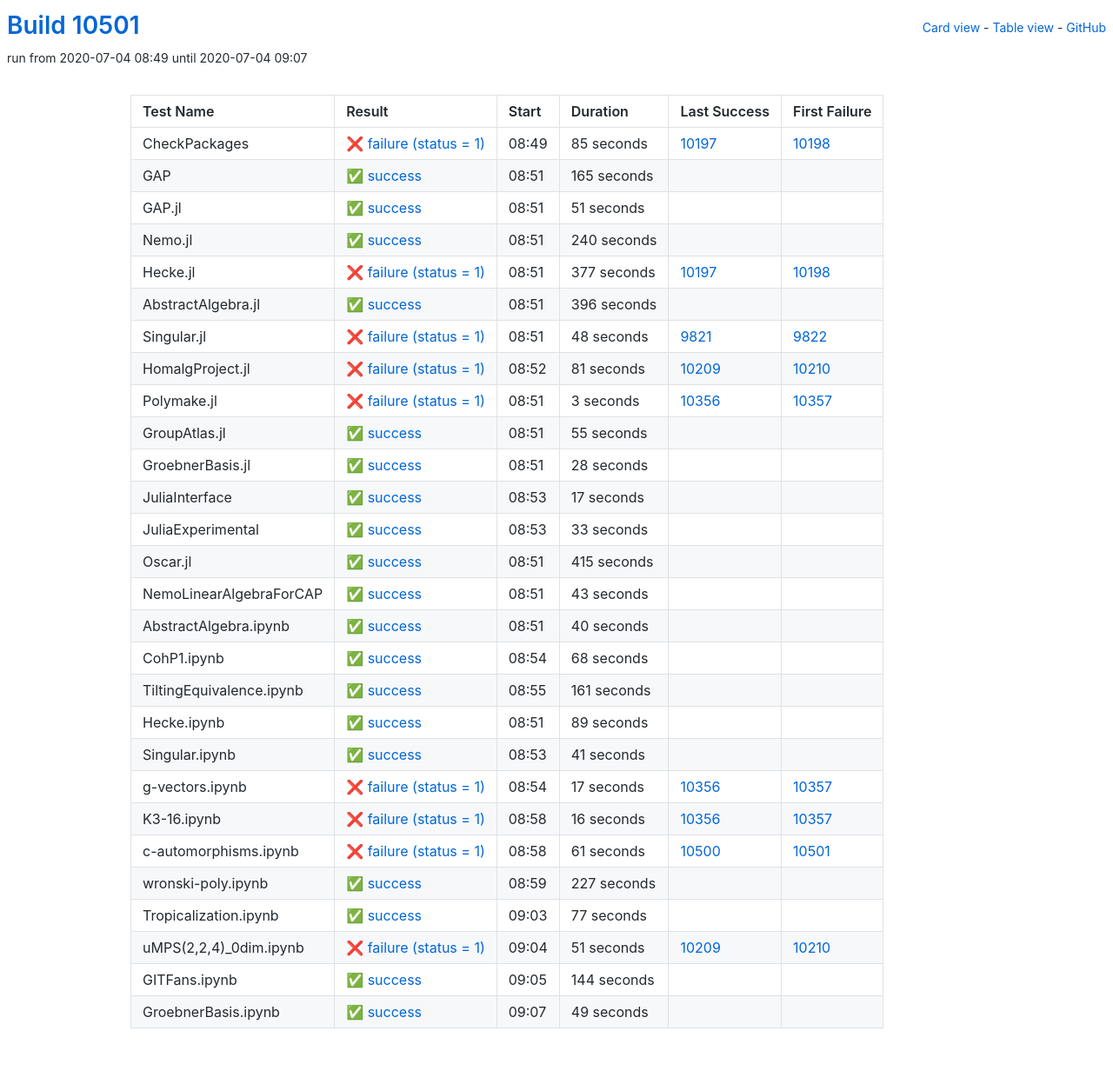
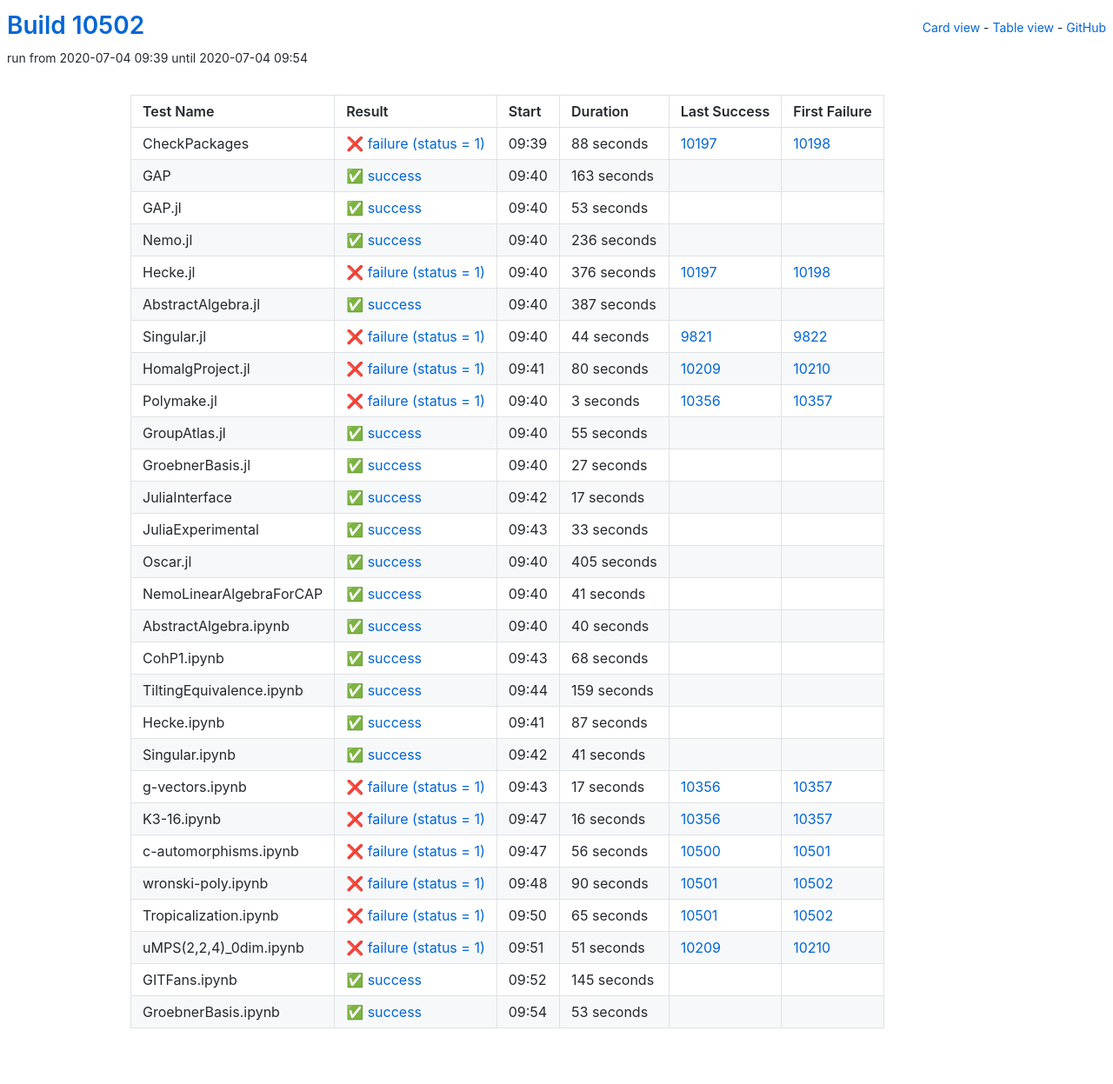
Before and after one commit to oscar-system/oscar-ci-status, a Jekyll site: the page built from table.html, in a window 1280 px wide. Shown: the whole page at 87% size. Built offline with Jekyll 4.4.1, drawn with Linux system fonts in a browser that asks for light colours.

Commit message:
Build #10502

```diff
--- a/_data/ci.yml
+++ b/_data/ci.yml
@@ -1,6 +1,6 @@
 ---
-build: 10501
-build_url: https://oscarci.mathematik.uni-kl.de/job/oscar/10501/
+build: 10502
+build_url: https://oscarci.mathematik.uni-kl.de/job/oscar/10502/
 job: oscar
 organization: oscar-system
 repo: oscar-ci-status
@@ -8,104 +8,104 @@
 tests:
 - name: CheckPackages
   id: checkpackages
-  log: https://oscarci.mathematik.uni-kl.de/job/oscar/10501/artifact/logs/build-10501/CheckPackages.log
-  start: 2020-07-04 08:49
+  log: https://oscarci.mathematik.uni-kl.de/job/oscar/10502/artifact/logs/build-10502/CheckPackages.log
+  start: 2020-07-04 09:39
   success: false
   exitcode: 1
   status: failure
-  duration: 85
+  duration: 88
   last_success: 10197
   last_success_url: https://oscarci.mathematik.uni-kl.de/job/oscar/10197/
   first_failure: 10198
   first_failure_url: https://oscarci.mathematik.uni-kl.de/job/oscar/10198/
 - name: GAP
   id: gap
-  log: https://oscarci.mathematik.uni-kl.de/job/oscar/10501/artifact/logs/build-10501/GAP.log
-  start: 2020-07-04 08:51
+  log: https://oscarci.mathematik.uni-kl.de/job/oscar/10502/artifact/logs/build-10502/GAP.log
+  start: 2020-07-04 09:40
   success: true
   exitcode: 0
   status: success
-  duration: 165
+  duration: 163
   last_success: false
   last_success_url:
   first_failure: false
   first_failure_url:
 - name: GAP.jl
   id: gap-jl
-  log: https://oscarci.mathematik.uni-kl.de/job/oscar/10501/artifact/logs/build-10501/GAP.jl.log
-  start: 2020-07-04 08:51
+  log: https://oscarci.mathematik.uni-kl.de/job/oscar/10502/artifact/logs/build-10502/GAP.jl.log
+  start: 2020-07-04 09:40
   success: true
   exitcode: 0
   status: success
-  duration: 51
+  duration: 53
   last_success: false
   last_success_url:
   first_failure: false
   first_failure_url:
 - name: Nemo.jl
   id: nemo-jl
-  log: https://oscarci.mathematik.uni-kl.de/job/oscar/10501/artifact/logs/build-10501/Nemo.jl.log
-  start: 2020-07-04 08:51
+  log: https://oscarci.mathematik.uni-kl.de/job/oscar/10502/artifact/logs/build-10502/Nemo.jl.log
+  start: 2020-07-04 09:40
   success: true
   exitcode: 0
   status: success
-  duration: 240
+  duration: 236
   last_success: false
   last_success_url:
   first_failure: false
   first_failure_url:
 - name: Hecke.jl
   id: hecke-jl
-  log: https://oscarci.mathematik.uni-kl.de/job/oscar/10501/artifact/logs/build-10501/Hecke.jl.log
-  start: 2020-07-04 08:51
+  log: https://oscarci.mathematik.uni-kl.de/job/oscar/10502/artifact/logs/build-10502/Hecke.jl.log
+  start: 2020-07-04 09:40
   success: false
   exitcode: 1
   status: failure
-  duration: 377
+  duration: 376
   last_success: 10197
   last_success_url: https://oscarci.mathematik.uni-kl.de/job/oscar/10197/
   first_failure: 10198
   first_failure_url: https://oscarci.mathematik.uni-kl.de/job/oscar/10198/
 - name: AbstractAlgebra.jl
   id: abstractalgebra-jl
-  log: https://oscarci.mathematik.uni-kl.de/job/oscar/10501/artifact/logs/build-10501/AbstractAlgebra.jl.log
-  start: 2020-07-04 08:51
+  log: https://oscarci.mathematik.uni-kl.de/job/oscar/10502/artifact/logs/build-10502/AbstractAlgebra.jl.log
+  start: 2020-07-04 09:40
   success: true
   exitcode: 0
   status: success
-  duration: 396
+  duration: 387
   last_success: false
   last_success_url:
   first_failure: false
   first_failure_url:
 - name: Singular.jl
   id: singular-jl
-  log: https://oscarci.mathematik.uni-kl.de/job/oscar/10501/artifact/logs/build-10501/Singular.jl.log
-  start: 2020-07-04 08:51
+  log: https://oscarci.mathematik.uni-kl.de/job/oscar/10502/artifact/logs/build-10502/Singular.jl.log
+  start: 2020-07-04 09:40
   success: false
   exitcode: 1
   status: failure
-  duration: 48
+  duration: 44
   last_success: 9821
   last_success_url: https://oscarci.mathematik.uni-kl.de/job/oscar/9821/
   first_failure: 9822
   first_failure_url: https://oscarci.mathematik.uni-kl.de/job/oscar/9822/
 - name: HomalgProject.jl
   id: homalgproject-jl
-  log: https://oscarci.mathematik.uni-kl.de/job/oscar/10501/artifact/logs/build-10501/HomalgProject.jl.log
-  start: 2020-07-04 08:52
+  log: https://oscarci.mathematik.uni-kl.de/job/oscar/10502/artifact/logs/build-10502/HomalgProject.jl.log
+  start: 2020-07-04 09:41
   success: false
   exitcode: 1
   status: failure
-  duration: 81
+  duration: 80
   last_success: 10209
   last_success_url: https://oscarci.mathematik.uni-kl.de/job/oscar/10209/
   first_failure: 10210
   first_failure_url: https://oscarci.mathematik.uni-kl.de/job/oscar/10210/
 - name: Polymake.jl
   id: polymake-jl
-  log: https://oscarci.mathematik.uni-kl.de/job/oscar/10501/artifact/logs/build-10501/Polymake.jl.log
-  start: 2020-07-04 08:51
+  log: https://oscarci.mathematik.uni-kl.de/job/oscar/10502/artifact/logs/build-10502/Polymake.jl.log
+  start: 2020-07-04 09:40
   success: false
   exitcode: 1
   status: failure
@@ -116,8 +116,8 @@
   first_failure_url: https://oscarci.mathematik.uni-kl.de/job/oscar/10357/
 - name: GroupAtlas.jl
   id: groupatlas-jl
-  log: https://oscarci.mathematik.uni-kl.de/job/oscar/10501/artifact/logs/build-10501/GroupAtlas.jl.log
-  start: 2020-07-04 08:51
+  log: https://oscarci.mathematik.uni-kl.de/job/oscar/10502/artifact/logs/build-10502/GroupAtlas.jl.log
+  start: 2020-07-04 09:40
   success: true
   exitcode: 0
   status: success
@@ -128,20 +128,20 @@
   first_failure_url:
 - name: GroebnerBasis.jl
   id: groebnerbasis-jl
-  log: https://oscarci.mathematik.uni-kl.de/job/oscar/10501/artifact/logs/build-10501/GroebnerBasis.jl.log
-  start: 2020-07-04 08:51
+  log: https://oscarci.mathematik.uni-kl.de/job/oscar/10502/artifact/logs/build-10502/GroebnerBasis.jl.log
+  start: 2020-07-04 09:40
   success: true
   exitcode: 0
   status: success
-  duration: 28
+  duration: 27
   last_success: false
   last_success_url:
   first_failure: false
   first_failure_url:
 - name: JuliaInterface
   id: juliainterface
-  log: https://oscarci.mathematik.uni-kl.de/job/oscar/10501/artifact/logs/build-10501/JuliaInterface.log
-  start: 2020-07-04 08:53
+  log: https://oscarci.mathematik.uni-kl.de/job/oscar/10502/artifact/logs/build-10502/JuliaInterface.log
+  start: 2020-07-04 09:42
   success: true
   exitcode: 0
   status: success
@@ -152,8 +152,8 @@
   first_failure_url:
 - name: JuliaExperimental
   id: juliaexperimental
-  log: https://oscarci.mathematik.uni-kl.de/job/oscar/10501/artifact/logs/build-10501/JuliaExperimental.log
-  start: 2020-07-04 08:53
+  log: https://oscarci.mathematik.uni-kl.de/job/oscar/10502/artifact/logs/build-10502/JuliaExperimental.log
+  start: 2020-07-04 09:43
   success: true
   exitcode: 0
   status: success
@@ -164,32 +164,32 @@
   first_failure_url:
 - name: Oscar.jl
   id: oscar-jl
-  log: https://oscarci.mathematik.uni-kl.de/job/oscar/10501/artifact/logs/build-10501/Oscar.jl.log
-  start: 2020-07-04 08:51
+  log: https://oscarci.mathematik.uni-kl.de/job/oscar/10502/artifact/logs/build-10502/Oscar.jl.log
+  start: 2020-07-04 09:40
   success: true
   exitcode: 0
   status: success
-  duration: 415
+  duration: 405
   last_success: false
   last_success_url:
   first_failure: false
   first_failure_url:
 - name: NemoLinearAlgebraForCAP
   id: nemolinearalgebraforcap
-  log: https://oscarci.mathematik.uni-kl.de/job/oscar/10501/artifact/logs/build-10501/NemoLinearAlgebraForCAP.log
-  start: 2020-07-04 08:51
+  log: https://oscarci.mathematik.uni-kl.de/job/oscar/10502/artifact/logs/build-10502/NemoLinearAlgebraForCAP.log
+  start: 2020-07-04 09:40
   success: true
   exitcode: 0
   status: success
-  duration: 43
+  duration: 41
   last_success: false
   last_success_url:
   first_failure: false
   first_failure_url:
 - name: AbstractAlgebra.ipynb
   id: abstractalgebra-ipynb
-  log: https://oscarci.mathematik.uni-kl.de/job/oscar/10501/artifact/logs/build-10501/AbstractAlgebra.ipynb.log
-  start: 2020-07-04 08:51
+  log: https://oscarci.mathematik.uni-kl.de/job/oscar/10502/artifact/logs/build-10502/AbstractAlgebra.ipynb.log
+  start: 2020-07-04 09:40
   success: true
   exitcode: 0
   status: success
@@ -200,8 +200,8 @@
   first_failure_url:
 - name: CohP1.ipynb
   id: cohp1-ipynb
-  log: https://oscarci.mathematik.uni-kl.de/job/oscar/10501/artifact/logs/build-10501/CohP1.ipynb.log
-  start: 2020-07-04 08:54
+  log: https://oscarci.mathematik.uni-kl.de/job/oscar/10502/artifact/logs/build-10502/CohP1.ipynb.log
+  start: 2020-07-04 09:43
   success: true
   exitcode: 0
   status: success
@@ -212,32 +212,32 @@
   first_failure_url:
 - name: TiltingEquivalence.ipynb
   id: tiltingequivalence-ipynb
-  log: https://oscarci.mathematik.uni-kl.de/job/oscar/10501/artifact/logs/build-10501/TiltingEquivalence.ipynb.log
-  start: 2020-07-04 08:55
+  log: https://oscarci.mathematik.uni-kl.de/job/oscar/10502/artifact/logs/build-10502/TiltingEquivalence.ipynb.log
+  start: 2020-07-04 09:44
   success: true
   exitcode: 0
   status: success
-  duration: 161
+  duration: 159
   last_success: false
   last_success_url:
   first_failure: false
   first_failure_url:
 - name: Hecke.ipynb
   id: hecke-ipynb
-  log: https://oscarci.mathematik.uni-kl.de/job/oscar/10501/artifact/logs/build-10501/Hecke.ipynb.log
-  start: 2020-07-04 08:51
+  log: https://oscarci.mathematik.uni-kl.de/job/oscar/10502/artifact/logs/build-10502/Hecke.ipynb.log
+  start: 2020-07-04 09:41
   success: true
   exitcode: 0
   status: success
-  duration: 89
+  duration: 87
   last_success: false
   last_success_url:
   first_failure: false
   first_failure_url:
 - name: Singular.ipynb
   id: singular-ipynb
-  log: https://oscarci.mathematik.uni-kl.de/job/oscar/10501/artifact/logs/build-10501/Singular.ipynb.log
-  start: 2020-07-04 08:53
+  log: https://oscarci.mathematik.uni-kl.de/job/oscar/10502/artifact/logs/build-10502/Singular.ipynb.log
+  start: 2020-07-04 09:42
   success: true
   exitcode: 0
   status: success
@@ -248,8 +248,8 @@
   first_failure_url:
 - name: g-vectors.ipynb
   id: g-vectors-ipynb
-  log: https://oscarci.mathematik.uni-kl.de/job/oscar/10501/artifact/logs/build-10501/g-vectors.ipynb.log
-  start: 2020-07-04 08:54
+  log: https://oscarci.mathematik.uni-kl.de/job/oscar/10502/artifact/logs/build-10502/g-vectors.ipynb.log
+  start: 2020-07-04 09:43
   success: false
   exitcode: 1
   status: failure
@@ -260,8 +260,8 @@
   first_failure_url: https://oscarci.mathematik.uni-kl.de/job/oscar/10357/
 - name: K3-16.ipynb
   id: k3-16-ipynb
-  log: https://oscarci.mathematik.uni-kl.de/job/oscar/10501/artifact/logs/build-10501/K3-16.ipynb.log
-  start: 2020-07-04 08:58
+  log: https://oscarci.mathematik.uni-kl.de/job/oscar/10502/artifact/logs/build-10502/K3-16.ipynb.log
+  start: 2020-07-04 09:47
   success: false
   exitcode: 1
   status: failure
@@ -272,44 +272,44 @@
   first_failure_url: https://oscarci.mathematik.uni-kl.de/job/oscar/10357/
 - name: c-automorphisms.ipynb
   id: c-automorphisms-ipynb
-  log: https://oscarci.mathematik.uni-kl.de/job/oscar/10501/artifact/logs/build-10501/c-automorphisms.ipynb.log
-  start: 2020-07-04 08:58
+  log: https://oscarci.mathematik.uni-kl.de/job/oscar/10502/artifact/logs/build-10502/c-automorphisms.ipynb.log
+  start: 2020-07-04 09:47
   success: false
   exitcode: 1
   status: failure
-  duration: 61
+  duration: 56
   last_success: 10500
   last_success_url: https://oscarci.mathematik.uni-kl.de/job/oscar/10500/
   first_failure: 10501
   first_failure_url: https://oscarci.mathematik.uni-kl.de/job/oscar/10501/
 - name: wronski-poly.ipynb
   id: wronski-poly-ipynb
-  log: https://oscarci.mathematik.uni-kl.de/job/oscar/10501/artifact/logs/build-10501/wronski-poly.ipynb.log
-  start: 2020-07-04 08:59
-  success: true
-  exitcode: 0
-  status: success
-  duration: 227
-  last_success: false
-  last_success_url:
-  first_failure: false
-  first_failure_url:
+  log: https://oscarci.mathematik.uni-kl.de/job/oscar/10502/artifact/logs/build-10502/wronski-poly.ipynb.log
+  start: 2020-07-04 09:48
+  success: false
+  exitcode: 1
+  status: failure
+  duration: 90
+  last_success: 10501
+  last_success_url: https://oscarci.mathematik.uni-kl.de/job/oscar/10501/
+  first_failure: 10502
+  first_failure_url: https://oscarci.mathematik.uni-kl.de/job/oscar/10502/
 - name: Tropicalization.ipynb
   id: tropicalization-ipynb
-  log: https://oscarci.mathematik.uni-kl.de/job/oscar/10501/artifact/logs/build-10501/Tropicalization.ipynb.log
-  start: 2020-07-04 09:03
-  success: true
-  exitcode: 0
-  status: success
-  duration: 77
-  last_success: false
-  last_success_url:
-  first_failure: false
-  first_failure_url:
+  log: https://oscarci.mathematik.uni-kl.de/job/oscar/10502/artifact/logs/build-10502/Tropicalization.ipynb.log
+  start: 2020-07-04 09:50
+  success: false
+  exitcode: 1
+  status: failure
+  duration: 65
+  last_success: 10501
+  last_success_url: https://oscarci.mathematik.uni-kl.de/job/oscar/10501/
+  first_failure: 10502
+  first_failure_url: https://oscarci.mathematik.uni-kl.de/job/oscar/10502/
 - name: uMPS(2,2,4)_0dim.ipynb
   id: umps-2-2-4-0dim-ipynb
-  log: https://oscarci.mathematik.uni-kl.de/job/oscar/10501/artifact/logs/build-10501/uMPS-2-2-4-_0dim.ipynb.log
-  start: 2020-07-04 09:04
+  log: https://oscarci.mathematik.uni-kl.de/job/oscar/10502/artifact/logs/build-10502/uMPS-2-2-4-_0dim.ipynb.log
+  start: 2020-07-04 09:51
   success: false
   exitcode: 1
   status: failure
@@ -320,24 +320,24 @@
   first_failure_url: https://oscarci.mathematik.uni-kl.de/job/oscar/10210/
 - name: GITFans.ipynb
   id: gitfans-ipynb
-  log: https://oscarci.mathematik.uni-kl.de/job/oscar/10501/artifact/logs/build-10501/GITFans.ipynb.log
-  start: 2020-07-04 09:05
+  log: https://oscarci.mathematik.uni-kl.de/job/oscar/10502/artifact/logs/build-10502/GITFans.ipynb.log
+  start: 2020-07-04 09:52
   success: true
   exitcode: 0
   status: success
-  duration: 144
+  duration: 145
   last_success: false
   last_success_url:
   first_failure: false
   first_failure_url:
 - name: GroebnerBasis.ipynb
   id: groebnerbasis-ipynb
-  log: https://oscarci.mathematik.uni-kl.de/job/oscar/10501/artifact/logs/build-10501/GroebnerBasis.ipynb.log
-  start: 2020-07-04 09:07
+  log: https://oscarci.mathematik.uni-kl.de/job/oscar/10502/artifact/logs/build-10502/GroebnerBasis.ipynb.log
+  start: 2020-07-04 09:54
   success: true
   exitcode: 0
   status: success
-  duration: 49
+  duration: 53
   last_success: false
   last_success_url:
   first_failure: false
```
Also changed, not shown: README.md.
